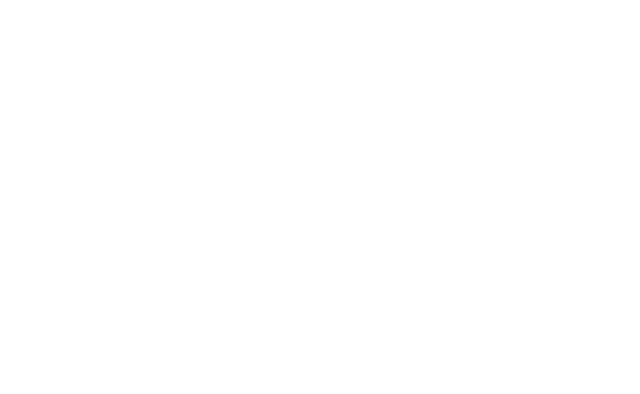
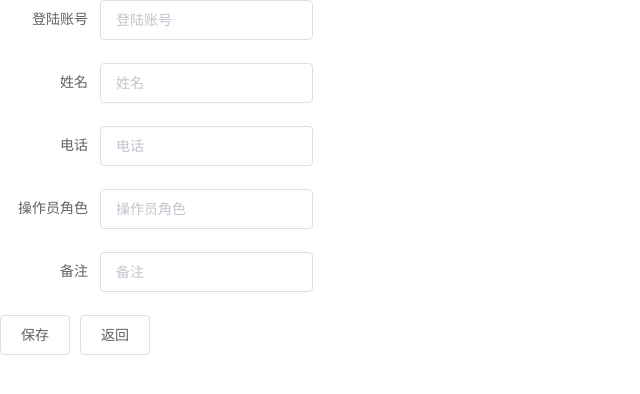
Before and after one commit to hhxianqu/UBWebsite, a Vue app in the folder energy/: page /#/user-info in a window 1280 px wide. Shown: the top 394 px of the page, without its empty margins (0-640 px from the left). Built offline with nearby package versions, Linux system fonts and the light colour scheme.

Commit message:
基本布局

```diff
--- a/energy/src/components/menu.vue
+++ b/energy/src/components/menu.vue
@@ -30,7 +30,7 @@ export default {
     }
   },
   methods: {
-    handleSelect (key, keyPath) {
+    handleSelect (key) {
       if (key !== this.activeIndex) {
         switch (key) {
           case '1' :
--- /dev/null
+++ b/energy/src/page/login/login-manager.vue
@@ -0,0 +1,37 @@
+<template>
+    <div>
+        <el-form ref="form" :model="form" label-width="100px">
+      <el-form-item label="新密码">
+        <el-input v-model="form.newPwd" placeholder="新密码" show-password/>
+      </el-form-item>
+      <el-form-item label="确认密码">
+        <el-input v-model="form.pwdAgain" placeholder="确认密码" show-password/>
+      </el-form-item>
+      <el-button @click="save">保存</el-button>
+      <el-button @click="back">返回</el-button>
+    </el-form>
+    </div>
+</template>
+
+<script>
+export default {
+  data () {
+    return {
+      form: {
+        newPwd: '',
+        pwdAgain: ''
+      }
+    }
+  },
+  methods: {
+    save () {},
+    back () {
+      this.$router.replace('/home')
+    }
+  }
+}
+</script>
+
+<style scoped>
+
+</style>
--- a/energy/src/page/login/login.vue
+++ b/energy/src/page/login/login.vue
@@ -7,19 +7,24 @@
       <el-form-item label="密码">
         <el-input v-model="form.password" placeholder="密码/Password" show-password />
       </el-form-item>
-      <el-button>登陆Login</el-button>
+      <el-button @click="login">登陆Login</el-button>
     </el-form>
   </div>
 </template>
 <script>
 export default {
-  data() {
+  data () {
     return {
       form: {
         username: '',
         password: ''
       }
     }
+  },
+  methods: {
+    login () {
+      this.$router.push('/Home')
+    }
   }
 }
 </script>
--- a/energy/src/page/personal/personal.vue
+++ /dev/null
@@ -1,25 +0,0 @@
-<template>
-    <div>
-        <label>用户名</label>
-        <label>用户名</label>
-    </div>
-</template>
-
-<script>
-export default {
-  name: 'personalCenter',
-  props: {
-    title: String,
-    content: String
-  },
-  data () {
-    return {
-
-    }
-  }
-}
-</script>
-
-<style scoped>
-
-</style>
--- /dev/null
+++ b/energy/src/page/role/change-role.vue
@@ -0,0 +1,37 @@
+<template>
+    <div>
+        <el-form ref="form" :model="form" label-width="100px">
+      <el-form-item label="角色名称">
+        <el-input v-model="form.roleName" placeholder="角色名称" />
+      </el-form-item>
+      <el-form-item label="角色描述">
+        <el-input v-model="form.roleDescribe" placeholder="角色描述" />
+      </el-form-item>
+      <el-button @click="save">保存</el-button>
+      <el-button @click="back">返回</el-button>
+    </el-form>
+    </div>
+</template>
+
+<script>
+export default {
+  data () {
+    return {
+      form: {
+        roleName: '',
+        roleDescribe: ''
+      }
+    }
+  },
+  methods: {
+    save () {},
+    back () {
+      this.$router.replace('/manage-role')
+    }
+  }
+}
+</script>
+
+<style scoped>
+
+</style>
--- /dev/null
+++ b/energy/src/page/role/change-user-info.vue
@@ -0,0 +1,49 @@
+<template>
+    <div>
+        <el-form ref="form" :model="form" label-width="100px">
+      <el-form-item label="登陆账号">
+        <el-input v-model="form.loginAccount" placeholder="登陆账号" />
+      </el-form-item>
+      <el-form-item label="姓名">
+        <el-input v-model="form.name" placeholder="姓名" />
+      </el-form-item>
+      <el-form-item label="电话">
+        <el-input v-model="form.phone" placeholder="电话" />
+      </el-form-item>
+      <el-form-item label="操作员角色">
+        <el-input v-model="form.managerRole" placeholder="操作员角色" />
+      </el-form-item>
+      <el-form-item label="备注">
+        <el-input v-model="form.remark" placeholder="备注" />
+      </el-form-item>
+      <el-button @click="save">保存</el-button>
+      <el-button @click="back">返回</el-button>
+    </el-form>
+    </div>
+</template>
+
+<script>
+export default {
+  data () {
+    return {
+      form: {
+        loginAccount: '',
+        name: '',
+        phone: '',
+        managerRole: '',
+        remark: ''
+      }
+    }
+  },
+  methods: {
+    save () {},
+    back () {
+      this.$router.replace('/home')
+    }
+  }
+}
+</script>
+
+<style scoped>
+
+</style>
--- /dev/null
+++ b/energy/src/page/role/manager-role.vue
@@ -0,0 +1,31 @@
+<template>
+    <div>
+       <el-button @click="addRole">添加</el-button>
+      <el-button @click="changeRole">编辑</el-button>
+      <el-button @click="deleteRole">删除</el-button>
+    </div>
+</template>
+
+<script>
+export default {
+  data () {
+    return {
+      form: {
+        newPwd: '',
+        pwdAgain: ''
+      }
+    }
+  },
+  methods: {
+    addRole () {
+      this.$router.push('/change-role')
+    },
+    changeRole () {},
+    deleteRole () {}
+  }
+}
+</script>
+
+<style scoped>
+
+</style>
--- a/energy/src/router/index.js
+++ b/energy/src/router/index.js
@@ -1,8 +1,11 @@
 import Vue from 'vue'
 import Router from 'vue-router'
 import Home from '@/page/index'
-import personalCenter from '@/page/personal/personal'
+import ChangeRole from '@/page/role/change-role'
+import ChangeUserInfo from '@/page/role/change-user-info'
+import ManagerRole from '@/page/role/manager-role'
 import Login from '@/page/login/login'
+import LoginManager from '@/page/login/login-manager'
 
 Vue.use(Router)
 
@@ -14,14 +17,29 @@ export default new Router({
       component: Login
     },
     {
+      path: '/manager-pwd',
+      name: 'ManagerPwd',
+      component: LoginManager
+    },
+    {
       path: '/home',
       name: 'Home',
       component: Home
     },
     {
-      path: '/personalCenter',
-      name: 'Personal Center',
-      component: personalCenter
+      path: '/change-role',
+      name: 'Role Manager',
+      component: ChangeRole
+    },
+    {
+      path: '/user-info',
+      name: 'Role Manager',
+      component: ChangeUserInfo
+    },
+    {
+      path: '/manage-role',
+      name: 'Role Manager',
+      component: ManagerRole
     }
   ]
 })
```
Also changed, not shown: energy/.eslintrc.js.
